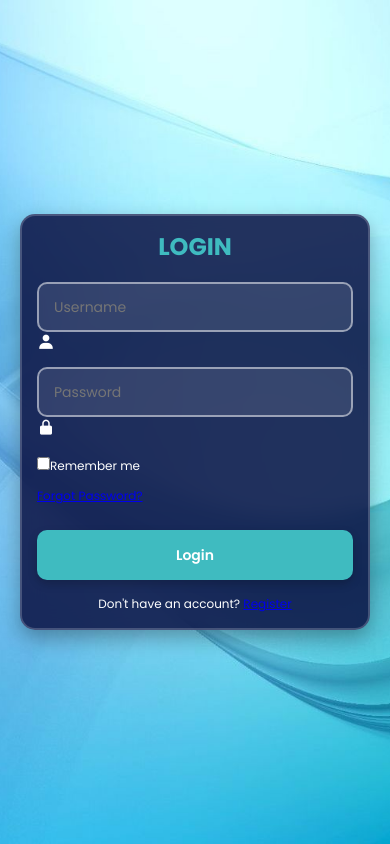
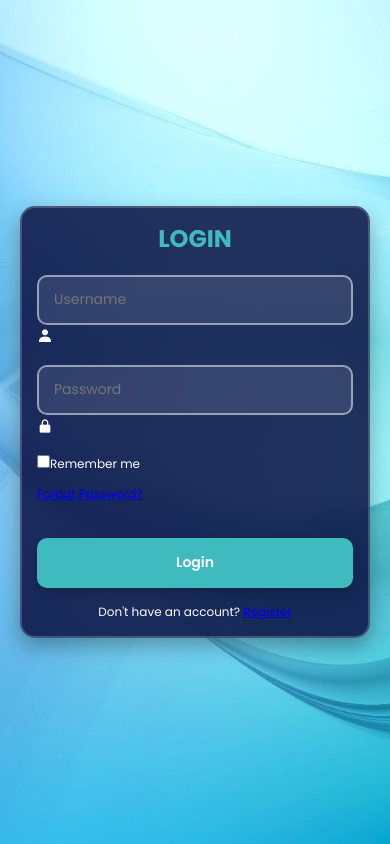
Before and after one commit to MalulekeNS/Salesforce, a PHP site: page /login.html in a window 390 px wide. Run offline with PHP 8.4, Linux system fonts and the light colour scheme.

Commit message:
Update styleee.css

```diff
--- a/styleee.css
+++ b/styleee.css
@@ -17,30 +17,30 @@ body {
     background: url('website-background-21.jpg') no-repeat center center/cover;
     padding: 20px;
     color: #fff;
+    overflow-x: hidden; /* Prevent horizontal scroll */
 }
 
 /* Form Container */
 .wrapper {
-    width: 95%; /* Add width control for mobile */
+    width: 100%;
     max-width: 900px;
     background: rgba(10, 16, 66, 0.85);
     border: 2px solid rgba(255, 255, 255, 0.2);
     border-radius: 15px;
-    padding: clamp(20px, 4vw, 40px); /* Responsive padding */
+    padding: clamp(20px, 4vw, 40px);
     box-shadow: 0 8px 20px rgba(0, 0, 0, 0.3);
     backdrop-filter: blur(10px);
-    overflow-x: hidden; /* Prevent horizontal scroll */
+    overflow: hidden; /* Prevent any container overflow */
 }
 
 /* Header Styling */
 .wrapper h1 {
-    font-size: clamp(24px, 5vw, 36px); /* Responsive font size */
+    font-size: clamp(24px, 5vw, 36px);
     text-align: center;
     font-weight: 700;
     color: #3fbbc0;
     margin-bottom: clamp(20px, 4vw, 30px);
     line-height: 1.3;
-    word-wrap: break-word;
 }
 
 /* Form Layout */
@@ -50,10 +50,11 @@ body {
     gap: clamp(15px, 3vw, 20px);
 }
 
+/* Input Styling */
 .input-box {
     position: relative;
     width: 100%;
-    margin-bottom: 10px; /* Add space between stacked inputs */
+    margin-bottom: 15px;
 }
 
 .input-box input,
@@ -70,16 +71,22 @@ body {
     transition: border-color 0.3s;
 }
 
-/* Remember Me and Forgot Password */
+/* Ensure Inputs Fit Inside Container */
+.input-box input:focus,
+.input-box select:focus {
+    border-color: #3fbbc0;
+}
+
+/* Remember Me and Forgot Password Section */
 .remember-forgot {
     display: flex;
-    flex-direction: row; /* Keep items in row by default */
+    flex-direction: row;
     justify-content: space-between;
     align-items: center;
     font-size: clamp(12px, 3vw, 14px);
     margin: clamp(15px, 3vw, 20px) 0;
-    flex-wrap: wrap; /* Allow wrapping on very small screens */
-    gap: 10px; /* Space between wrapped items */
+    flex-wrap: wrap; /* Ensure responsiveness */
+    gap: 10px;
 }
 
 /* Submit Button */
@@ -95,7 +102,7 @@ body {
     cursor: pointer;
     transition: background 0.3s;
     box-shadow: 0 4px 10px rgba(0, 0, 0, 0.2);
-    margin-top: 10px; /* Add space above button */
+    margin-top: 20px; /* Add space above button */
 }
 
 /* Register Link */
@@ -103,18 +110,12 @@ body {
     text-align: center;
     font-size: clamp(12px, 3vw, 14px);
     margin-top: clamp(15px, 3vw, 20px);
-    word-wrap: break-word;
 }
 
-/* Responsive Adjustments */
+/* Mobile Responsive Adjustments */
 @media (max-width: 768px) {
-    body {
-        padding: 10px; /* Reduce body padding on mobile */
-    }
-
     .wrapper {
         padding: 15px;
-        margin: 10px;
     }
 
     .form-grid {
@@ -123,17 +124,13 @@ body {
     }
 
     .remember-forgot {
-        flex-direction: column; /* Stack items on very small screens */
+        flex-direction: column; /* Stack items on mobile */
         align-items: flex-start;
         gap: 12px;
     }
-
-    .input-box i {
-        font-size: 18px; /* Slightly smaller icons on mobile */
-    }
 }
 
-/* Extra small devices */
+/* Extra Small Devices */
 @media (max-width: 360px) {
     .wrapper {
         padding: 12px;
@@ -141,7 +138,7 @@ body {
 
     .input-box input,
     .input-box select {
-        height: 45px; /* Slightly smaller input height */
+        height: 45px;
         font-size: 14px;
     }
 
```
